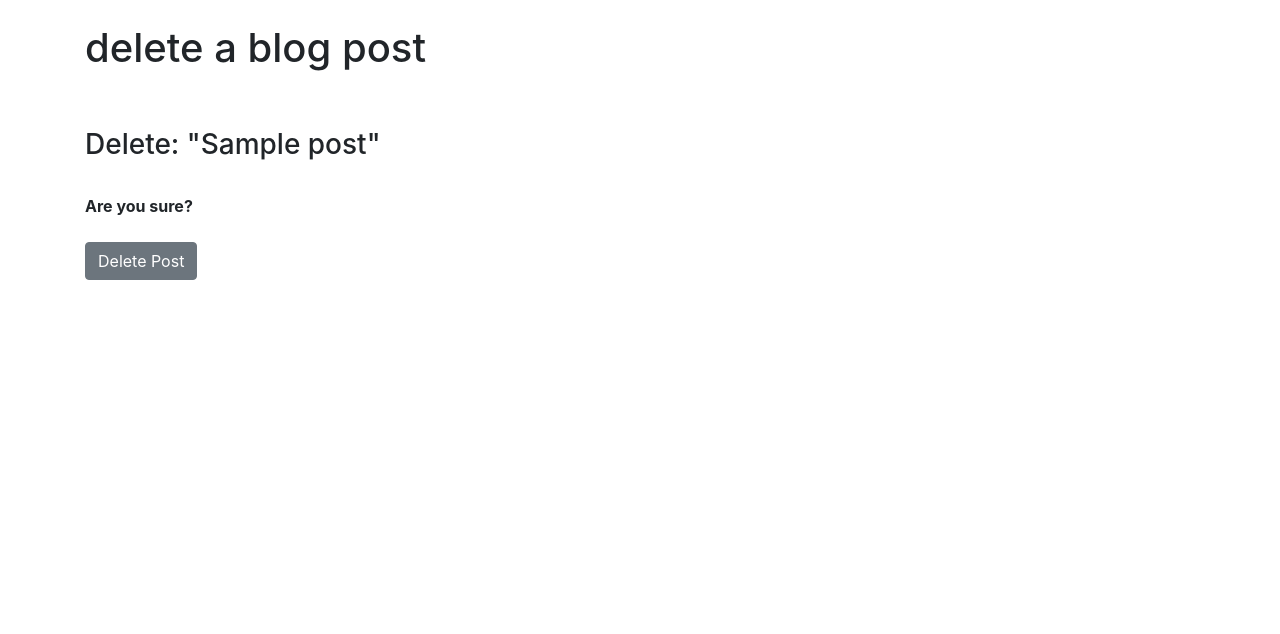
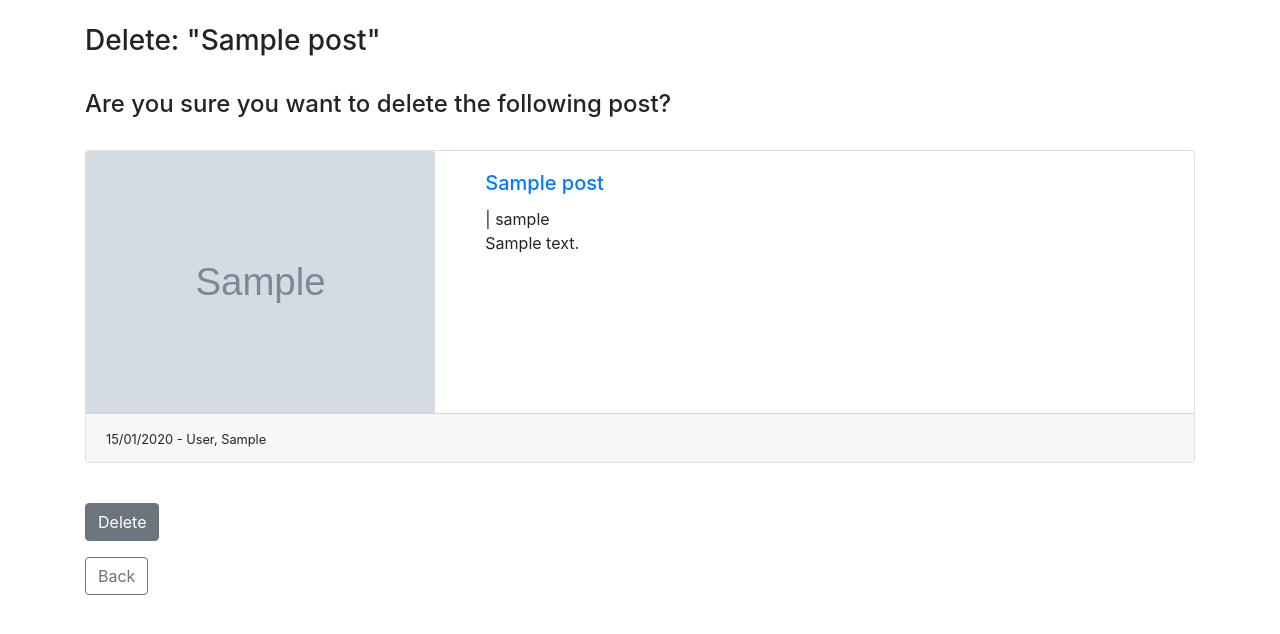
Before and after one commit to MatzkinGurza/MyDjangoCrud, a Django app: page /article/1/delete in a window 1280 px wide. Shown: the part 56-690 px from the top of the page. Run offline with Django 5.2, Linux system fonts and the light colour scheme; a user stored in the database is signed in; tables that the repository leaves empty hold one stand-in row (values such as "Sample post"); grey boxes marked "Sample" are stand-in pictures.

Commit message:
checkpoint 2

```diff
--- a/CrudBlog/templates/delete_post.html
+++ b/CrudBlog/templates/delete_post.html
@@ -4,25 +4,45 @@
 {% block content %}
 
 {% if user.is_authenticated %}
-
 <br/>
-<h1>delete a blog post</h1>
-<br/><br/>
 <h3>Delete: "{{post.title}}"</h3>
 
 <br/>
+<h4>Are you sure you want to delete the following post?</h4>
+<br/>
+<div class="card mb-3">
+    <div class="row g-0">
+        {% if post.image_url %}
+            <div class="col-md-4">
+                <img src="{{ post.image_url }}" alt="Imagem do Post" class="card-img-top">
+            </div>
+        {% endif %}
+        <div class="col-md-8">
+            <div class="card-body">
+                <h5 class="card-title"><a href="{% url 'article-detail' post.pk %}"> {{post.title}}</a></h5> | {{post.author}}
+                <p class="card-text">{{post.body|truncatewords:200|safe}}</p>
+            </div>
+        </div>
+    </div>
+    <div class="card-footer">
+        <small class="text-body-secondary">{{post.post_date|date:"d/m/Y" }} - {{post.author.last_name}}, {{post.author.first_name}}</small>
+    </div>
+</div>
+<br/>
+
 <div class="form-group">
     <form method="POST">
         {% csrf_token %}
-        <strong>Are you sure?</strong>
-        <br/><br/>
-        <button class="btn btn-secondary">Delete Post</button>
+        <button class="btn btn-secondary">Delete</button>
     </form>
 </div>
+
 
 {% else %}
 <h2> You need to be logged in to do this</h2>
 
 {% endif %}
 
+<a class="btn btn-outline-secondary" href="{% url 'home' %}">Back</a>
+
 {% endblock %}
--- a/CrudBlog/views.py
+++ b/CrudBlog/views.py
@@ -1,4 +1,4 @@
-from django.shortcuts import render
+from django.shortcuts import render,  get_object_or_404
 from django.views.generic import ListView, DetailView, CreateView, UpdateView, DeleteView
 from .models import Post
 from .forms import PostForm, PostFormUpdate
@@ -6,8 +6,6 @@ from django.urls import reverse_lazy
 import requests
 from django.conf import settings
 
-# def home(request):
-#     return render(request, 'home.html', {})
 
 class HomeView(ListView):
     model = Post
@@ -19,12 +17,18 @@ class ArticleDetailView(DetailView):
     model = Post
     template_name = 'article_details.html'
 
+    def get_object(self):
+        # Use get_object_or_404 to retrieve the Post or raise a 404 if not found
+        return get_object_or_404(Post, pk=self.kwargs.get('pk'))
+
+
 class AddPostView(CreateView):
     model = Post
     form_class = PostForm
     template_name = 'add_post.html'
     # fields = '__all__'
     # fields = ('title', 'tag','body')
+
     def form_valid(self, form):
         image_file = form.cleaned_data.get('image')
         if image_file:
@@ -45,6 +49,8 @@ class UpdatePostView(UpdateView):
     model=Post
     form_class = PostFormUpdate
     template_name= 'update_post.html'
+    success_url = reverse_lazy('home')
+
     def form_valid(self, form):
         image_file = form.cleaned_data.get('image')
         if image_file:
```
